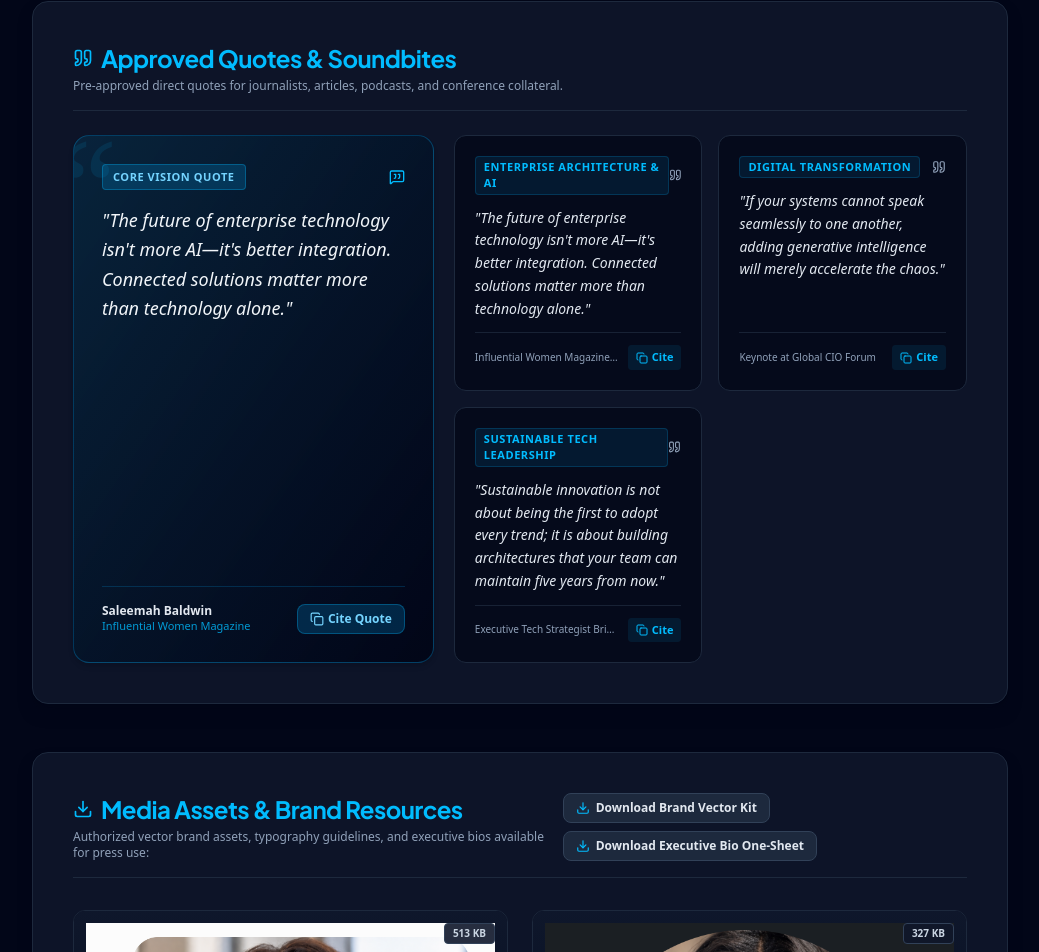
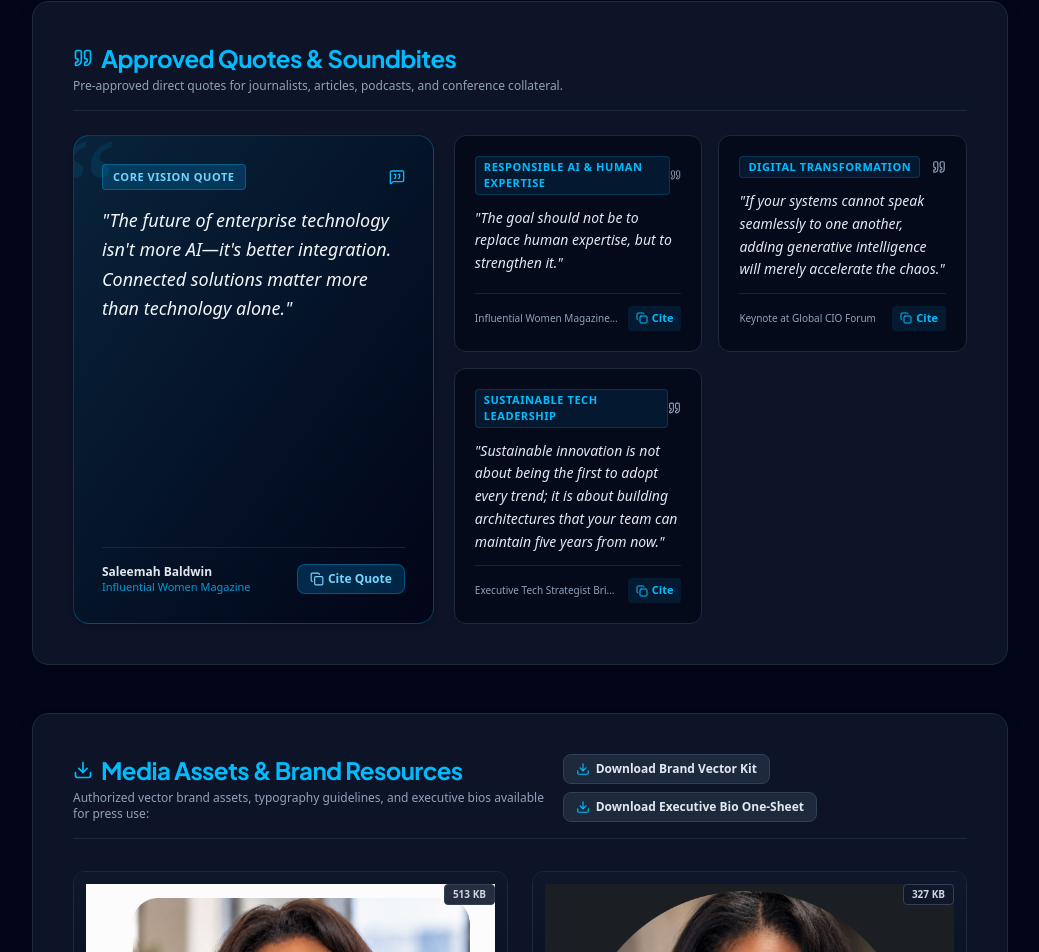
Before and after one commit to sbaldwin-collab/Saleemah-Baldwin, a React (Vite) app: page / in a window 1280 px wide. Shown: the part 3627-4579 px from the top of the page, without its empty margins (120-1159 px from the left). Built offline with nearby package versions, Linux system fonts and the light colour scheme.

Commit message:
fix: replace repeated quote with article excerpt

```diff
--- a/src/data/mediaKitData.ts
+++ b/src/data/mediaKitData.ts
@@ -96,9 +96,9 @@ export const OFFICIAL_PRESS_RELEASE: PressReleaseData = {
 export const APPROVED_QUOTES: ApprovedQuote[] = [
   {
     id: 'quote-1',
-    quote: 'The future of enterprise technology isn\'t more AI—it\'s better integration. Connected solutions matter more than technology alone.',
+    quote: 'The goal should not be to replace human expertise, but to strengthen it.',
     context: 'Influential Women Magazine Feature (2026)',
-    topic: 'Enterprise Architecture & AI'
+    topic: 'Responsible AI & Human Expertise'
   },
   {
     id: 'quote-2',
```
